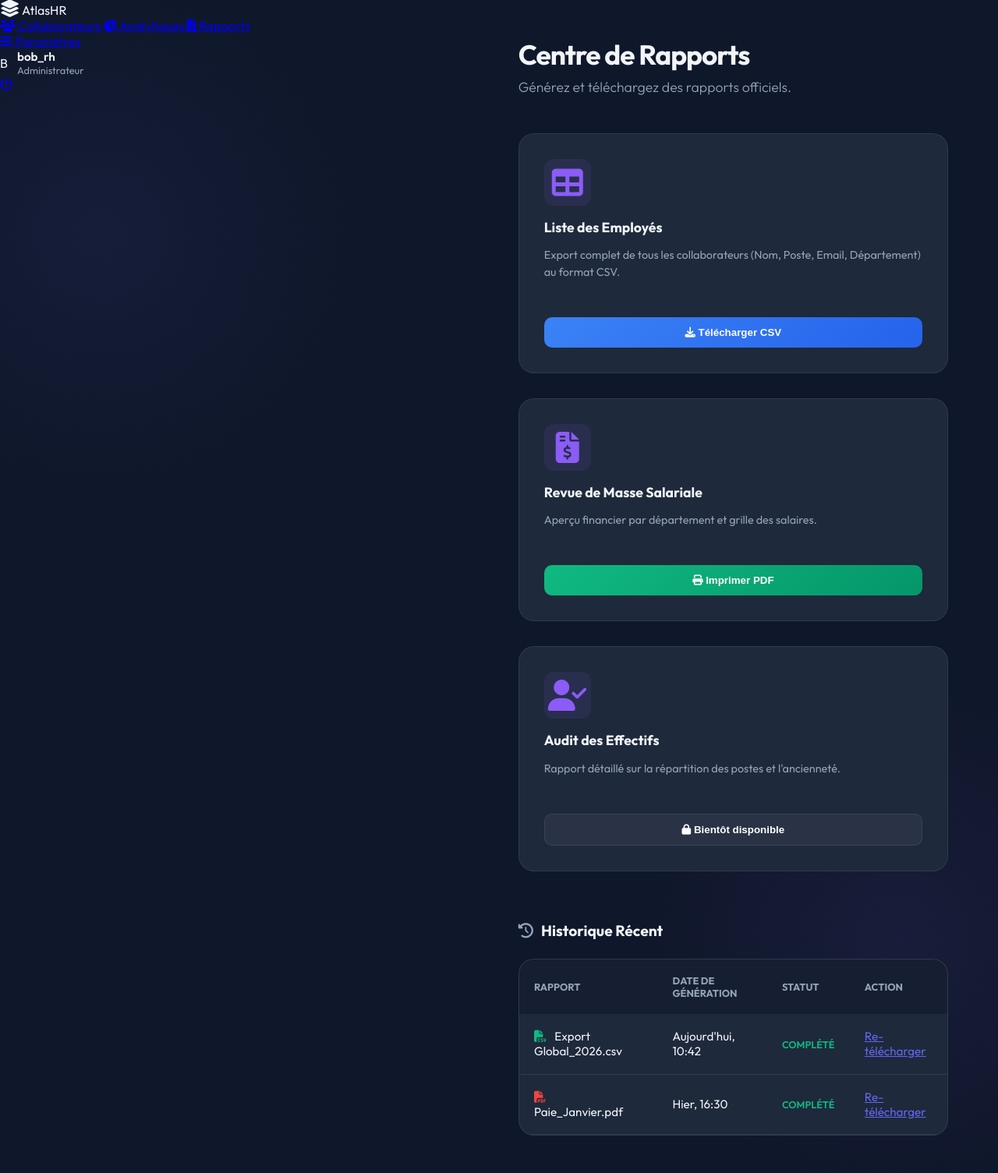
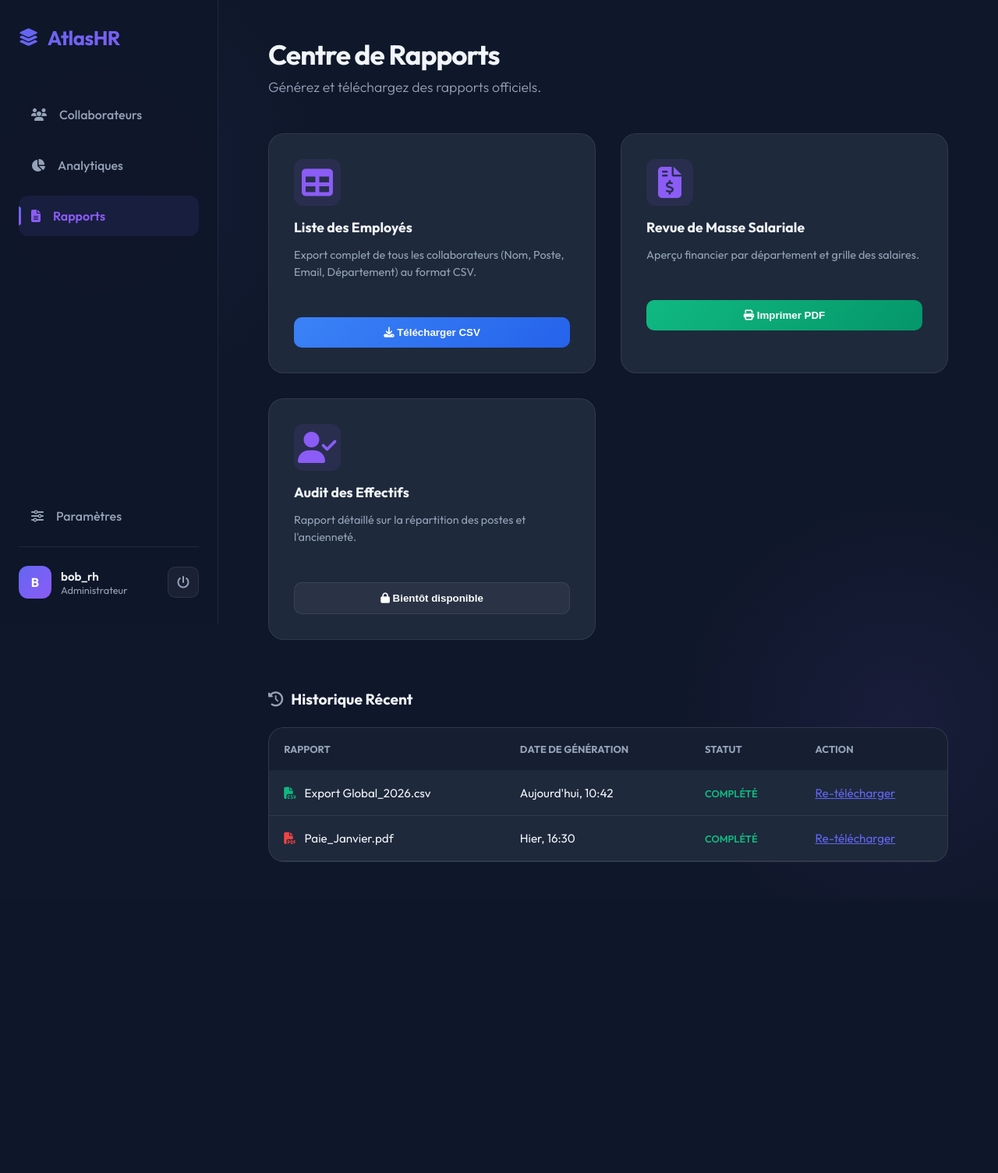
Before and after one commit to Marcelass1/AtlasTech, a PHP site: page /reports.php in a window 1280 px wide. Shown: the whole page at 78% size. After the commit the page ends 1106 px from the top, so only its background shows below. Run offline with PHP 8.4, Linux system fonts and the light colour scheme; a user stored in the database is signed in; data comes from the database, SQL or seed files in the repository; some libraries are stand-ins or nearby versions.

Commit message:
Fix broken sidebar styles and HTML structure in reports.php

```diff
--- a/src/rh/reports.php
+++ b/src/rh/reports.php
@@ -42,7 +42,114 @@ include 'db.php';
             overflow-x: hidden;
         }
 
-        /* Sidebar styles matching index.php ... */
+        /* Sidebar */
+        .sidebar {
+            width: var(--sidebar-width);
+            background: rgba(15, 23, 42, 0.95);
+            border-right: 1px solid var(--border-color);
+            display: flex;
+            flex-direction: column;
+            position: fixed;
+            top: 0;
+            left: 0;
+            bottom: 0;
+            padding: 2rem 1.5rem;
+            z-index: 100;
+            backdrop-filter: blur(10px);
+            overflow-y: auto;
+            box-sizing: border-box;
+        }
+
+        .brand {
+            display: flex;
+            align-items: center;
+            gap: 12px;
+            font-size: 1.6rem;
+            font-weight: 800;
+            background: var(--primary-gradient);
+            -webkit-background-clip: text;
+            -webkit-text-fill-color: transparent;
+            margin-bottom: 3.5rem;
+            letter-spacing: -0.02em;
+        }
+
+        .nav-link {
+            display: flex;
+            align-items: center;
+            gap: 16px;
+            padding: 16px;
+            color: var(--text-muted);
+            text-decoration: none;
+            border-radius: 12px;
+            font-weight: 500;
+            margin-bottom: 0.8rem;
+            transition: all 0.3s ease;
+            position: relative;
+            overflow: hidden;
+        }
+
+        .nav-link:hover {
+            background: rgba(255, 255, 255, 0.03);
+            color: var(--text-main);
+            transform: translateX(4px);
+        }
+
+        .nav-link.active {
+            background: rgba(99, 102, 241, 0.1);
+            color: #8b5cf6;
+            font-weight: 600;
+        }
+
+        .nav-link.active::before {
+            content: '';
+            position: absolute;
+            left: 0;
+            top: 50%;
+            transform: translateY(-50%);
+            height: 24px;
+            width: 3px;
+            background: var(--primary-gradient);
+            border-radius: 0 4px 4px 0;
+        }
+
+        .user-block {
+            margin-top: auto;
+            border-top: 1px solid var(--border-color);
+            padding-top: 1.5rem;
+            display: flex;
+            align-items: center;
+            justify-content: space-between;
+        }
+
+        .user-avatar-sm {
+            width: 42px;
+            height: 42px;
+            border-radius: 12px;
+            background: var(--primary-gradient);
+            color: white;
+            display: flex;
+            align-items: center;
+            justify-content: center;
+            font-weight: 700;
+            font-size: 1rem;
+            box-shadow: var(--shadow-glow);
+        }
+
+        .action-btn {
+            width: 38px;
+            height: 38px;
+            border-radius: 10px;
+            display: flex;
+            align-items: center;
+            justify-content: center;
+            background: rgba(255, 255, 255, 0.05);
+            border: 1px solid var(--border-color);
+            color: var(--text-muted);
+            text-decoration: none;
+            transition: all 0.2s;
+            cursor: pointer;
+        }
+        .action-btn:hover { background: rgba(239, 68, 68, 0.15); border-color: rgba(239, 68, 68, 0.3); color: #f87171; }
 
         /* Main Content */
         .main-content {
@@ -257,9 +364,6 @@ include 'db.php';
                 </table>
             </div>
         </div>
-                </table>
-            </div>
-        </div>
         </div>
     </main>
 
```
